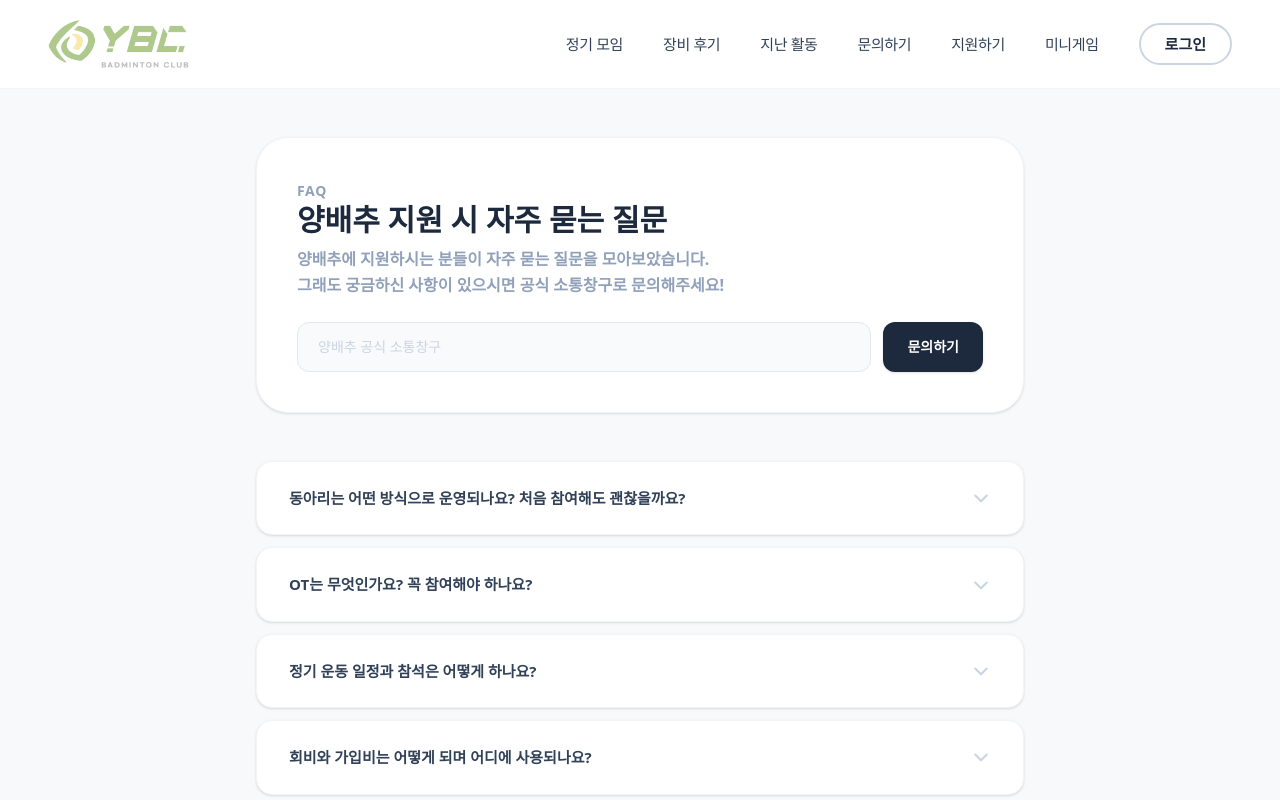
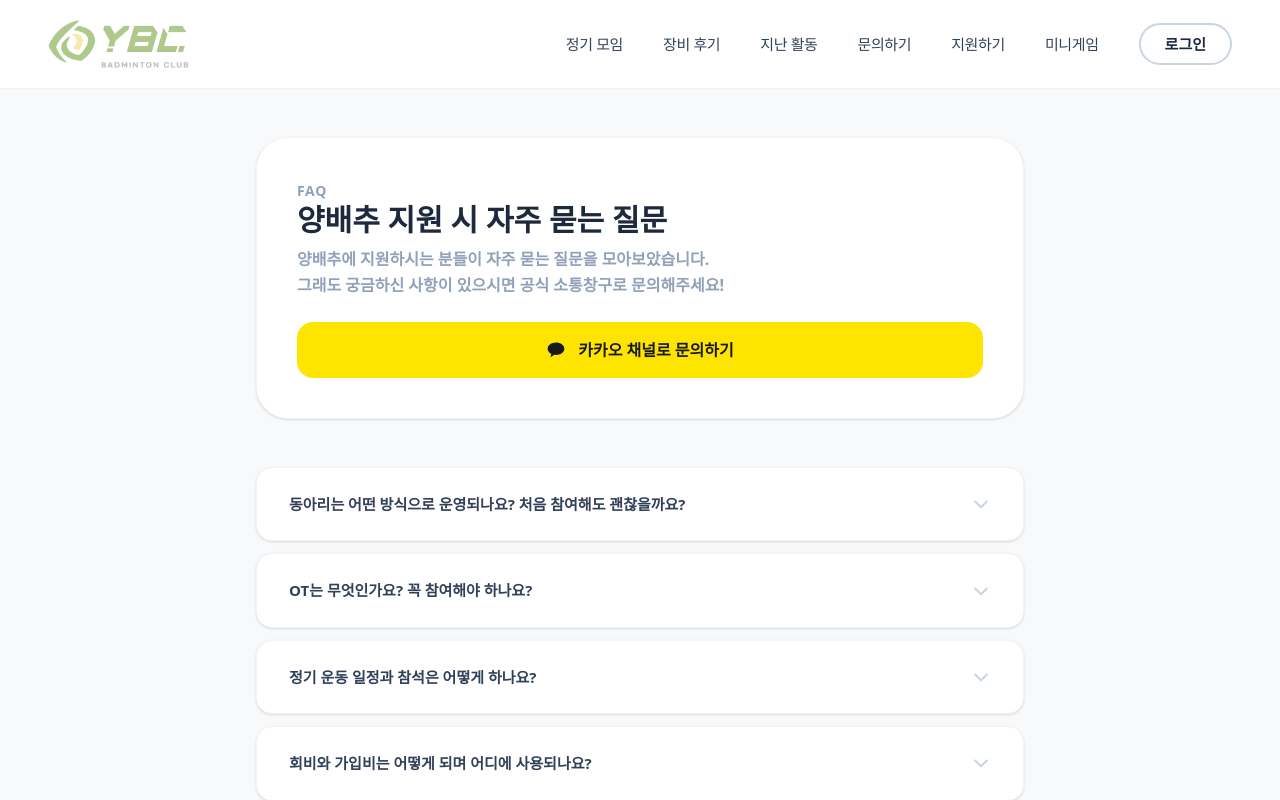
Before and after one commit to YBC-badminton/YBC-FE, a Next.js app: page /faq in a window 1280 px wide. Shown: the top 800 px of the page. Built offline with nearby package versions, Linux system fonts and the light colour scheme.

Commit message:
fix: input 태그 삭제, 카카오톡 체널 버튼 추가

```diff
--- a/app/(main)/faq/page.tsx
+++ b/app/(main)/faq/page.tsx
@@ -61,23 +61,15 @@ export default function InquiryPage() {
                     </div>
 
                     <div className="flex gap-3">
-                        <div className="flex-1 relative">
-                            <input
-                                type="text"
-                                value={searchQuery}
-                                onChange={(e) => setSearchQuery(e.target.value)}
-                                placeholder="양배추 공식 소통창구"
-                                className="w-full px-5 py-3.5 bg-slate-50 border border-gray-200 rounded-xl text-sm font-medium text-slate-800 placeholder:text-slate-300 focus:outline-none focus:ring-2 focus:ring-[#4B7332]/20 focus:border-[#4B7332]/40 transition"
-                            />
-                        </div>
-                        <a
-                            href={KAKAO_CHANNEL_URL}
-                            target="_blank"
-                            rel="noopener noreferrer"
-                            className="bg-slate-800 text-white px-6 py-3.5 rounded-xl font-bold text-sm hover:bg-slate-900 transition-all shadow-sm whitespace-nowrap flex items-center"
+                        <button
+                            onClick={() => window.open(KAKAO_CHANNEL_URL, '_blank')}
+                            className="w-full flex items-center justify-center gap-3 bg-[#FEE500] text-[#191919] font-bold py-4 rounded-2xl hover:brightness-95 active:scale-[0.98] transition-all duration-200 disabled:opacity-50"
                         >
-                            문의하기
-                        </a>
+                            <svg className="w-5 h-5" viewBox="0 0 24 24" fill="currentColor">
+                                <path d="M12 3C6.48 3 2 6.36 2 10.44c0 2.62 1.74 4.93 4.36 6.24-.14.52-.9 3.37-.93 3.58 0 0-.02.17.09.23.11.07.23.03.23.03.31-.04 3.56-2.33 4.12-2.73.7.1 1.42.15 2.13.15 5.52 0 10-3.36 10-7.5S17.52 3 12 3z" />
+                            </svg>
+                            카카오 채널로 문의하기
+                        </button>
                     </div>
                 </div>
 
```
